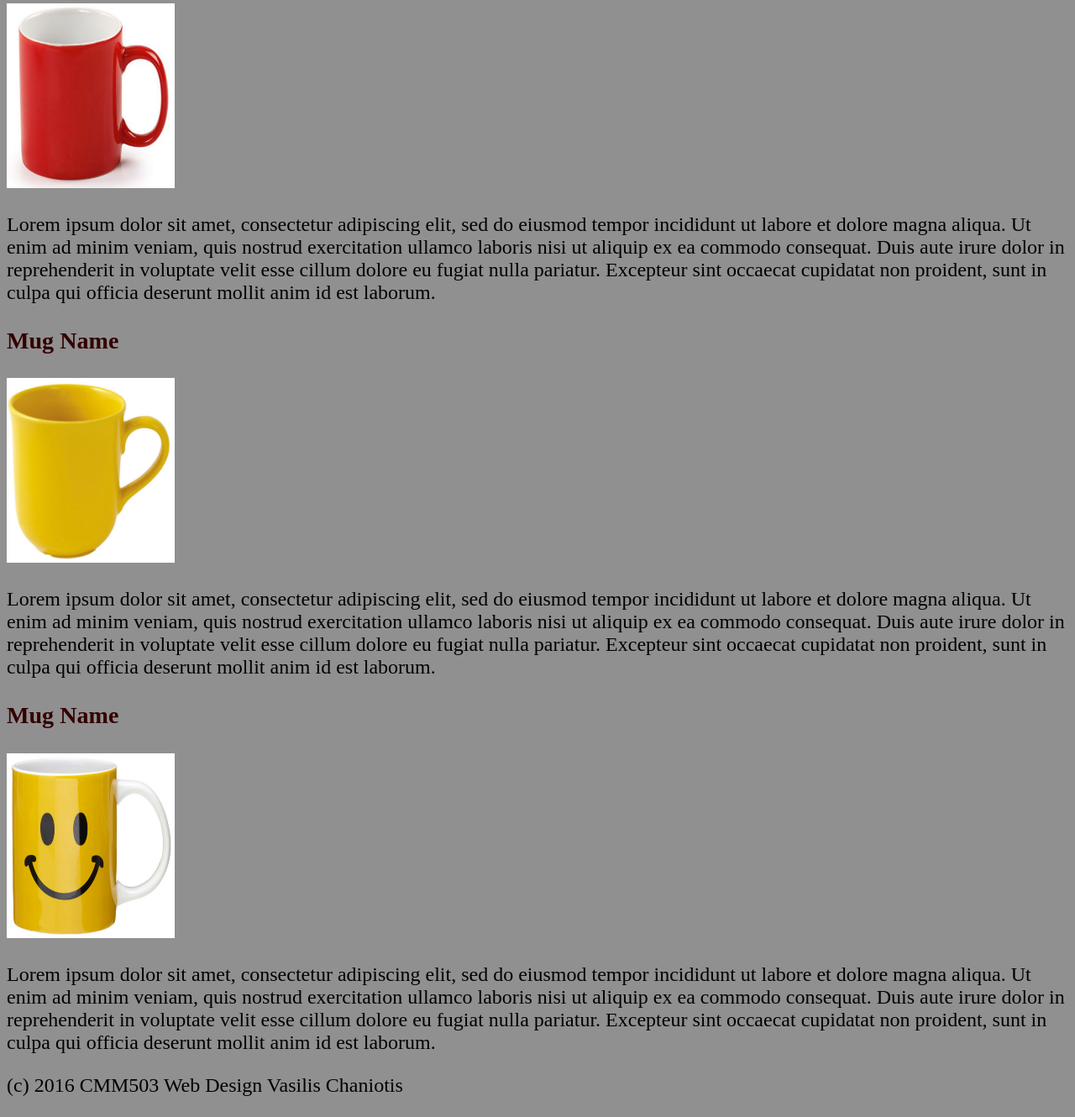
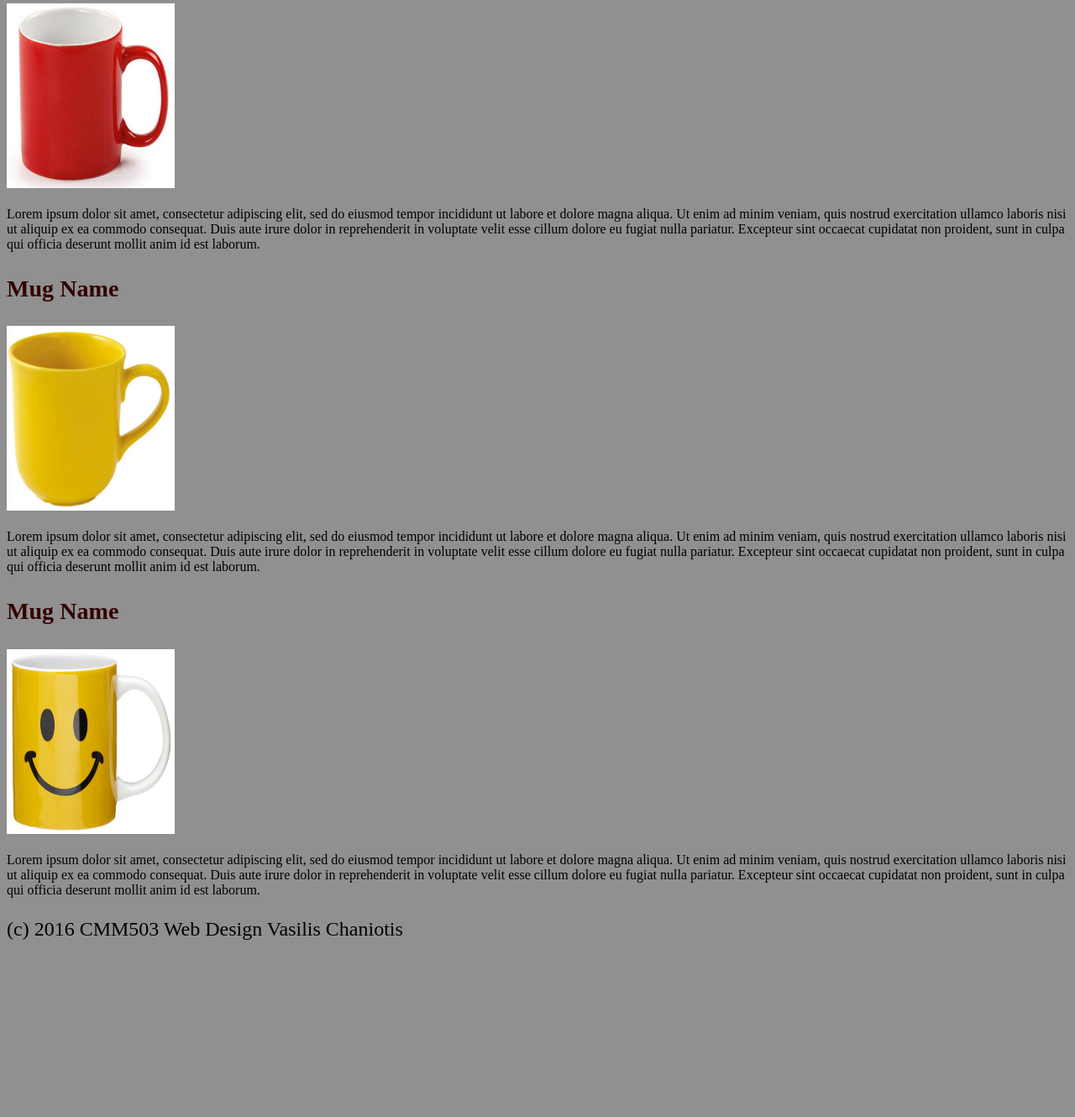
Before and after one commit to vchaniotis/CMM007, a PHP site: page / in a window 1280 px wide. Shown: the part 413-1743 px from the top of the page at 84% size. After the commit the page ends 1532 px from the top, so only its background shows below. Run offline with PHP 8.4, Linux system fonts and the light colour scheme.

Commit message:
23-2-2016

```diff
--- a/22-2/assets/css/style.css
+++ b/22-2/assets/css/style.css
@@ -29,3 +29,7 @@ main > h2 {
 main > div > h3 {
     color: #330000;
 }
+
+main > div > p {
+    font-size: 16px;
+}
```
